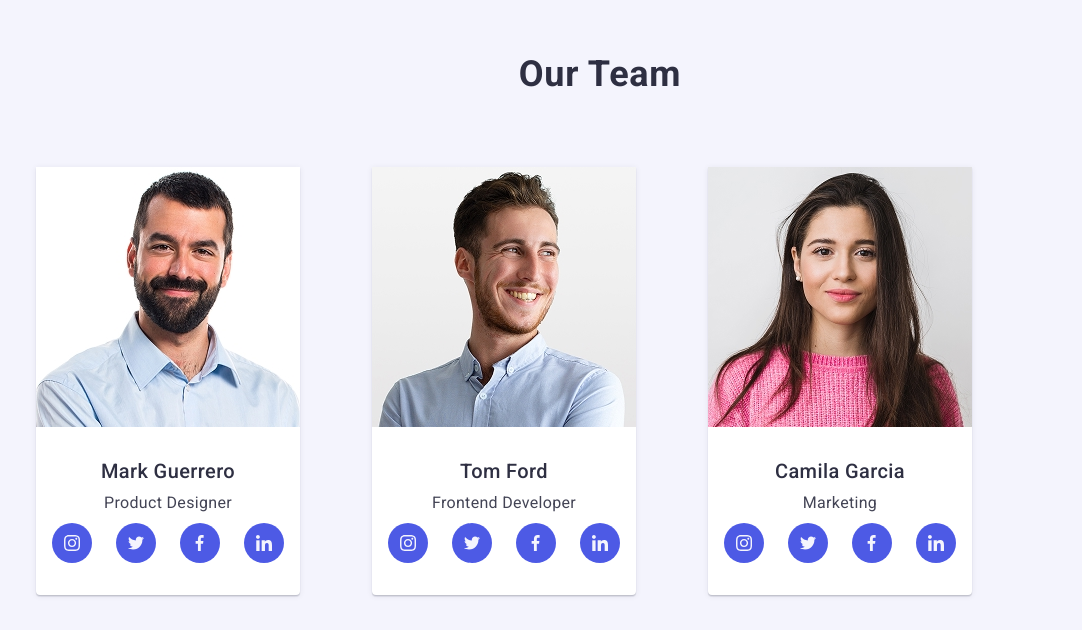
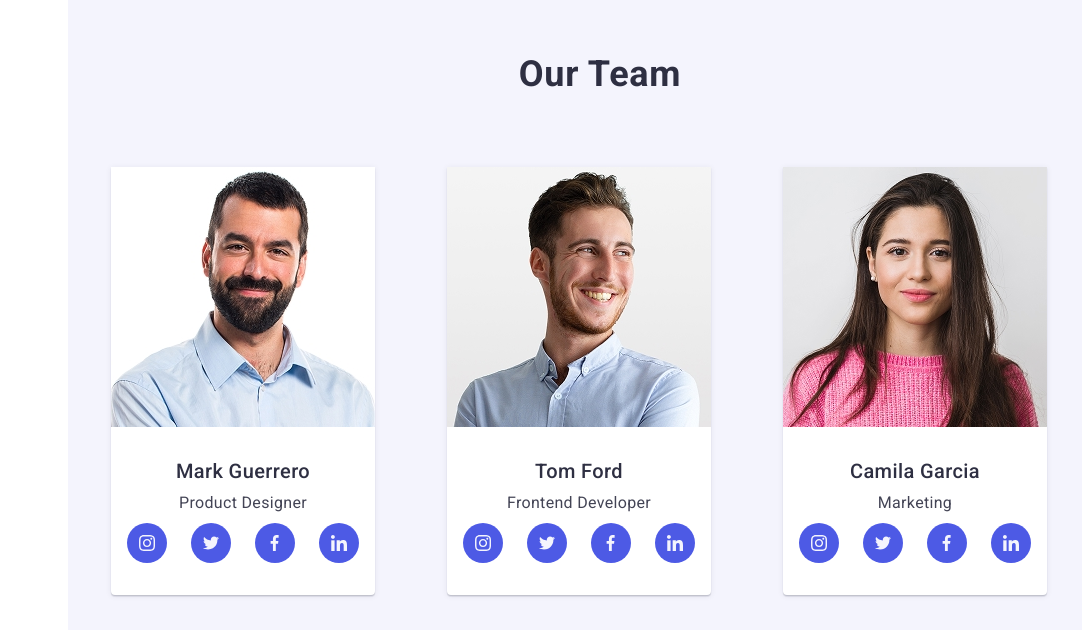
Before and after one commit to LudSkop/goit-markup-hw-06, a plain HTML site: page index.html in a window 1280 px wide. Shown: the part 1250-1880 px from the top of the page, without its empty margins (40-1122 px from the left). Drawn offline with nearby package versions, Linux system fonts and the light colour scheme.

Commit message:
added padding

```diff
--- a/css/styles.css
+++ b/css/styles.css
@@ -607,8 +607,9 @@ button {
     flex-wrap: wrap;
     padding-top: 96px;
     padding-bottom: 96px;
-    margin-left: 28px;
-    margin-right: 28px;
+    padding-left: 28px;
+    margin: 0;
+    padding-right: 28px;
     background: #f4f4fd;
 
 }
@@ -682,3 +683,9 @@ button {
     text-align: center;
     color: #434455;
 }
+@media screen and (min-width: 768px) {
+    .team {
+            margin-left: 108px;
+            margin-right: 108px;
+        }
+}
```
